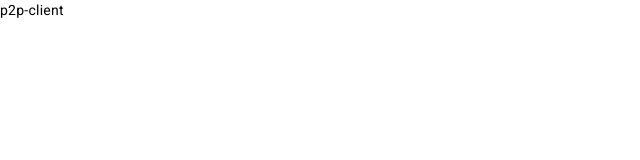
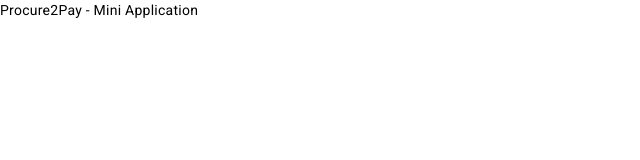
Before and after one commit to wmsimien/p2p-application, an Angular app: page / in a window 1280 px wide. Shown: the top 160 px of the page, without its empty margins (0-640 px from the left). Built offline with nearby package versions, Linux system fonts and the light colour scheme.

Commit message:
update title

```diff
--- a/src/app/app.component.ts
+++ b/src/app/app.component.ts
@@ -6,5 +6,5 @@ import { Component } from '@angular/core';
   styleUrls: ['./app.component.css']
 })
 export class AppComponent {
-  title = 'p2p-client';
+  title = 'Procure2Pay - Mini Application';
 }
```
